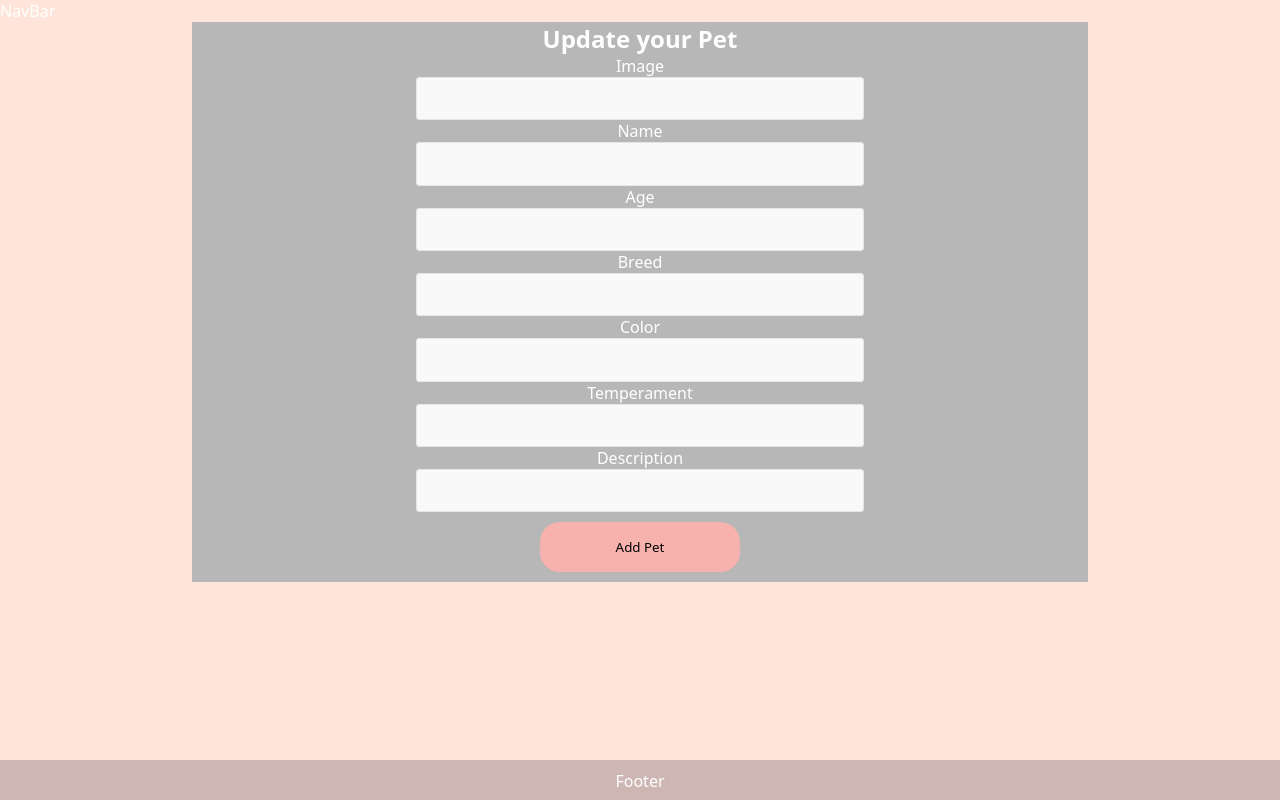
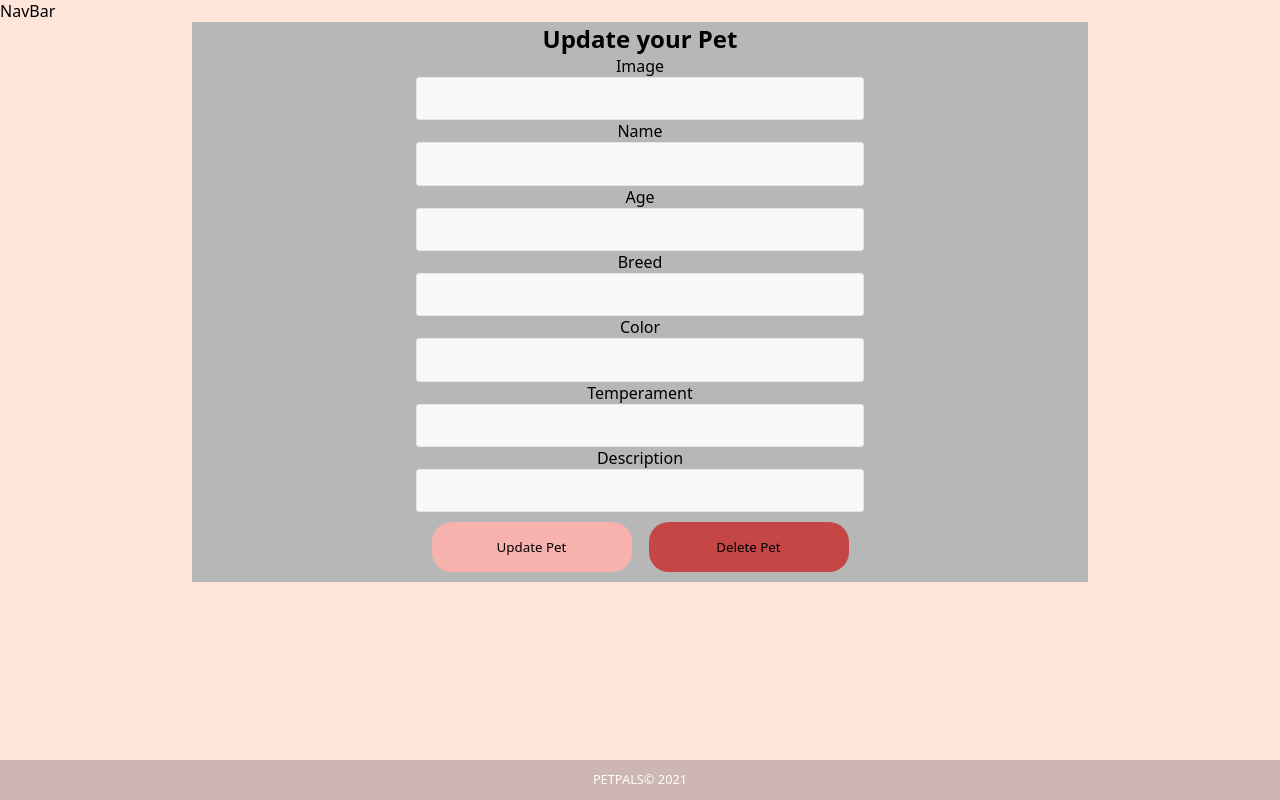
Before and after one commit to last-orbit/Project-2, a React (Vite) app in the folder PetProject/: page /updatePet/1 in a window 1280 px wide. Built offline with nearby package versions, Linux system fonts and the light colour scheme; no server answers.

Commit message:
Mid-day Progress

```diff
--- a/PetProject/src/App.css
+++ b/PetProject/src/App.css
@@ -24,7 +24,7 @@
 
 body {
   background-color: var(--light-beige);
-  color: white;
+  color: black;
   margin: 0;
   padding: 0;
 }
@@ -38,6 +38,10 @@ footer {
   bottom: 0;
   width: 100%;
   height: 5vh;
+}
+footer p {
+  font-size: 0.8rem;
+
 }
 
 /***********COMPONENTS*****************/
@@ -161,7 +165,8 @@ footer {
   top: 0;
 }
 
-/*AddPet Page*/
+/**************AddPet Page*****************/
+/*elements*/
 form {
   display: flex;
   flex-direction: column;
@@ -171,6 +176,15 @@ form {
   width: 50%;
   min-height: 50vh;
   background-color: var(--gray);
+}
+
+input {
+  width: 100%;
+  padding: 1em;
+  line-height: 1.1;
+  background-color: #f9f9f9;
+  border: 1px solid #e5e5e5;
+  border-radius: 3px;
 }
 
 /*classes*/
@@ -190,17 +204,6 @@ form {
   margin: 20px;
 }
 
-input {
-  width: 100%;
-  padding: 1em;
-  line-height: 1.1;
-  background-color: #f9f9f9;
-  border: 1px solid #e5e5e5;
-  border-radius: 3px;
-
-
-}
-
 .addPet-button {
   display: block;
   width: 200px;
@@ -209,11 +212,21 @@ input {
   background-color: var(--bright-pink);
   border: none;
   border-radius: 20px;
+  cursor: pointer;
 }
 
+/**************Update Page*****************/
+/*IDs*/
+#row-buttons{
+  display: flex;
+  gap: 1.0625rem;
+}
+/*classes*/
+.delete-button{
+  background-color: rgba(205, 19, 19, 0.696);
+}
 
-
-/*details page*/
+/**************Detail Page*****************/
 /*classes*/
 .pet-details {
   display: flex;
@@ -233,3 +246,32 @@ input {
 }
 
 /*IDs*/
+
+/****************Not Found Page********************/
+.not-found-page {
+  height: 85vh;
+  margin: auto;
+  display: flex;
+  flex-direction: column;
+  justify-content: center;
+  width: 85%;
+  text-align: center;
+}
+
+.not-found-page h1 {
+  font-size: 3em;
+  color: var(--black);
+}
+
+.not-found-page p {
+  font-size: 1.5em;
+  color: var(--black);
+  margin-top: 30px;
+}
+
+.not-found-page a {
+  color: var(--black);
+  margin: 30px auto;
+  width: 25%;
+  font-size: 1.2em;
+}
--- a/PetProject/src/App.jsx
+++ b/PetProject/src/App.jsx
@@ -7,6 +7,7 @@ import HomePage from './Pages/HomePage';
 import AddPet from './Pages/AddPet';
 import UpdatePet from './Pages/UpdatePet';
 import Detailspage from './Pages/Detailspage';
+import NotFound from './Pages/NotFound';
 
 function App() {
   return (
@@ -18,7 +19,7 @@ function App() {
         <Route path='/addPet' element={<AddPet />} />
         <Route path='/updatePet/:petId' element={<UpdatePet />} />
         <Route path='/profile/:id' element={<Detailspage />} />
-        <Route path='*' />
+        <Route path='*' element={ <NotFound/>} />
       </Routes>
       <Footer />
     </div>
--- a/PetProject/src/Components/Footer.jsx
+++ b/PetProject/src/Components/Footer.jsx
@@ -5,8 +5,10 @@ const Footer = () => {
 
 
   return (
-    <footer>Footer</footer>
-  )
+    <footer>
+      <p>PETPALS&copy; 2021</p>
+    </footer>
+  );
 }
 
 export default Footer
--- a/PetProject/src/Pages/AddPet.jsx
+++ b/PetProject/src/Pages/AddPet.jsx
@@ -3,9 +3,10 @@ import React, { useState } from 'react';
 import { useNavigate } from 'react-router-dom';
 
 const AddPet = () => {
-  const [image, setImage] = useState('');
+  const [url, setUrl] = useState('');
   const [name, setName] = useState('');
   const [age, setAge] = useState('');
+  const [species, setSpecies] = useState('');
   const [breed, setBreed] = useState('');
   const [color, setColor] = useState('');
   const [temperament, setTemperament] = useState('');
@@ -16,9 +17,10 @@ const nav = useNavigate();
     e.preventDefault();
 
     const newPet = {
-      image: image,
+      url: url,
       name: name,
       age: age,
+      species: species,
       breed: breed,
       color: color,
       temperament: temperament,
@@ -32,9 +34,10 @@ const nav = useNavigate();
       })
       .catch((err) => {
         console.log(err);
-        setImage('');
+        setUrl('');
         setName('');
         setAge('');
+        setSpecies('');
         setBreed('');
         setColor('');
         setTemperament('');
@@ -52,10 +55,10 @@ const nav = useNavigate();
           <label>Image</label>
           <input
             type='text'
-            value={image}
+            value={url}
             placeholder='image url'
             onChange={(event) => {
-              setImage(event.target.value);
+              setUrl(event.target.value);
             }}
           />
           <label>Name</label>
@@ -78,6 +81,13 @@ const nav = useNavigate();
               setAge(event.target.value);
             }}
           />
+          <label>Species</label>
+          <select name="species" id="species">
+            <option value="dog">Dog🐶</option>
+            <option value="cat">Cat🐱</option>
+            <option value="bird">Bird🐦</option>
+            <option value="reptile">Reptile🦎</option>
+          </select>
           <label>Breed</label>
           <input
             type='text'
--- a/PetProject/src/Pages/HomePage.jsx
+++ b/PetProject/src/Pages/HomePage.jsx
@@ -64,13 +64,12 @@ const HomePage = () => {
   */
   return (
     <div>
-      <NavBar />
       <div className='main-container'>
         <div className='swipe left' ></div>
         <div className='ui-container'>
           <div className='profile-container'>
             <div>
-              <img className='foto' src={catPic.url} alt='cat photo' />
+              <img className='foto' src={catPics.url} alt='cat photo' />
             </div>
             <div className='info-container'>
               <div className='basic-info'>
@@ -88,7 +87,6 @@ const HomePage = () => {
         </div>
         <div className='swipe right' onClick={getRandomProfile}>{/**will become a button */}</div>
       </div>
-      <Footer />
     </div>
   );
 };
--- /dev/null
+++ b/PetProject/src/Pages/NotFound.jsx
@@ -0,0 +1,15 @@
+import React from 'react';
+import { Link } from 'react-router-dom';
+
+const NotFound = () => {
+  return (
+    <div className='not-found-page'>
+      <h1>404 Not Found Page </h1>
+      <p>Oopsies!</p>
+      <p>This page was not found, It's like herding kittens back here!</p>
+      <Link to='/'>Why don't you go back home</Link>
+    </div>
+  );
+};
+
+export default NotFound;
--- a/PetProject/src/Pages/UpdatePet.jsx
+++ b/PetProject/src/Pages/UpdatePet.jsx
@@ -37,6 +37,16 @@ const UpdatePet = () => {
       console.log(error);
     }
   }
+
+  async function handleDeletePet(petId) {
+    try {
+      const { data } = await axios.delete(`http://localhost:5005/pets/${petId}`);
+      console.log(data);
+      nav('/');
+    } catch (error) {
+      console.log(error);
+    }
+  }
   return (
     <>
       <div className='add-form'>
@@ -44,7 +54,7 @@ const UpdatePet = () => {
         <form onSubmit={handleUpdatePet}>
           {' '}
           <label>Image</label>
-          <input type='text' name="image" value={petToUpdate.image} onChange={handleChange} />
+          <input type='text' name="url" value={petToUpdate.url} onChange={handleChange} />
           <label>Name</label>
           <input
             type='text'
@@ -88,7 +98,14 @@ const UpdatePet = () => {
             value={petToUpdate.description}
             onChange={handleChange}
           />
-          <button className='addPet-button'>Add Pet</button>
+          <div id='row-buttons'>
+
+          <button className='addPet-button'>Update Pet</button>
+            <button className='addPet-button delete-button' onClick={() => {
+              handleDeletePet(petId);
+          }}>Delete Pet</button>
+
+          </div>
         </form>
       </div>
     </>
```
